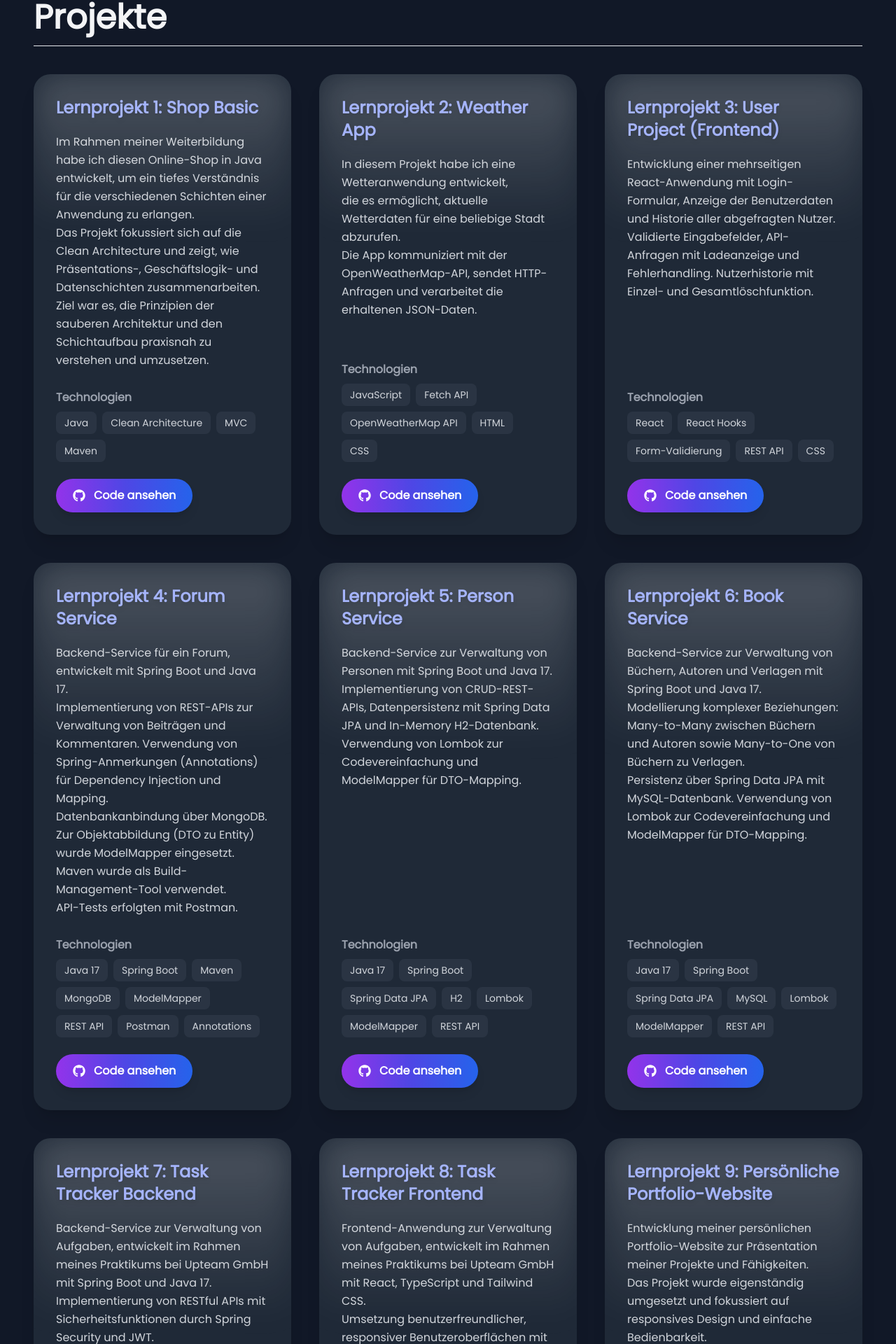
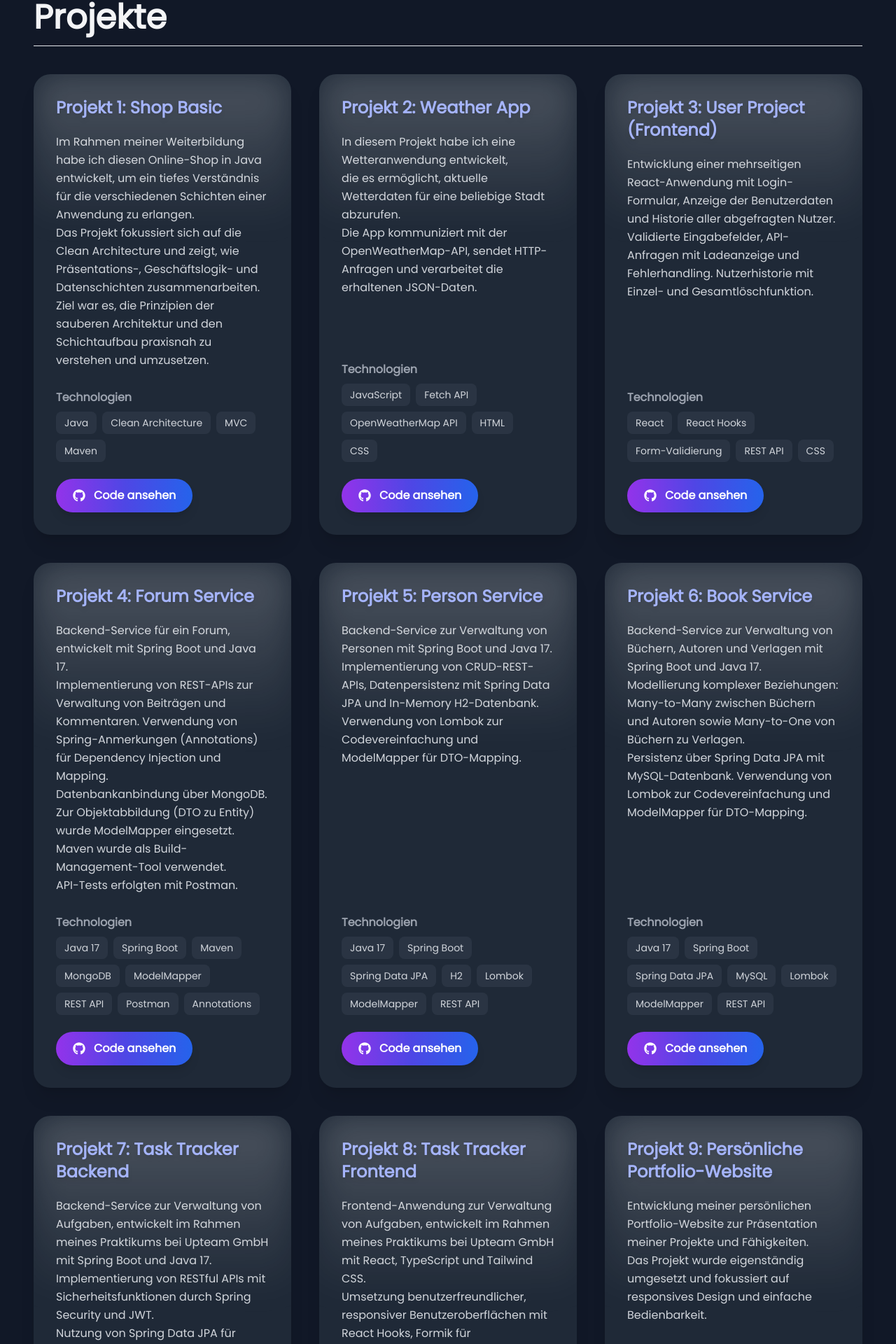
Before and after one commit to StanislavVidulin/my-portfolio-fe, a React (Vite) app: page / in a window 1280 px wide. Shown: the part 1787-3707 px from the top of the page at 70% size. Built offline with nearby package versions, Linux system fonts and the light colour scheme; the HTML template or start-up script is replaced by a standard one.

Commit message:
fix project titles

```diff
--- a/src/components/ProjectsContent/ProjectsContent.tsx
+++ b/src/components/ProjectsContent/ProjectsContent.tsx
@@ -2,7 +2,7 @@ import { FaGithub } from "react-icons/fa";
 
 const projects = [
   {
-    title: "Lernprojekt 1: Shop Basic",
+    title: "Projekt 1: Shop Basic",
     description: `Im Rahmen meiner Weiterbildung habe ich diesen Online-Shop in Java entwickelt, um ein tiefes Verständnis für die verschiedenen Schichten einer Anwendung zu erlangen.
 Das Projekt fokussiert sich auf die Clean Architecture und zeigt, wie Präsentations-, Geschäftslogik- und Datenschichten zusammenarbeiten.
 Ziel war es, die Prinzipien der sauberen Architektur und den Schichtaufbau praxisnah zu verstehen und umzusetzen.`,
@@ -10,7 +10,7 @@ Ziel war es, die Prinzipien der sauberen Architektur und den Schichtaufbau praxi
     github: "https://github.com/StanislavVidulin/shop_basic",
   },
   {
-    title: "Lernprojekt 2: Weather App",
+    title: "Projekt 2: Weather App",
     description: `In diesem Projekt habe ich eine Wetteranwendung entwickelt,
 die es ermöglicht, aktuelle Wetterdaten für eine beliebige Stadt abzurufen.
 Die App kommuniziert mit der OpenWeatherMap-API, sendet HTTP-Anfragen und verarbeitet die erhaltenen JSON-Daten.`,
@@ -24,7 +24,7 @@ Die App kommuniziert mit der OpenWeatherMap-API, sendet HTTP-Anfragen und verarb
     github: "https://github.com/StanislavVidulin/20_Weather_App_03_03_2025",
   },
   {
-    title: "Lernprojekt 3: User Project (Frontend)",
+    title: "Projekt 3: User Project (Frontend)",
     description: `Entwicklung einer mehrseitigen React-Anwendung mit Login-Formular, Anzeige der Benutzerdaten und Historie aller abgefragten Nutzer.
 Validierte Eingabefelder, API-Anfragen mit Ladeanzeige und Fehlerhandling. Nutzerhistorie mit Einzel- und Gesamtlöschfunktion.`,
     technologies: [
@@ -37,7 +37,7 @@ Validierte Eingabefelder, API-Anfragen mit Ladeanzeige und Fehlerhandling. Nutze
     github: "https://github.com/StanislavVidulin/project",
   },
   {
-    title: "Lernprojekt 4: Forum Service",
+    title: "Projekt 4: Forum Service",
     description: `Backend-Service für ein Forum, entwickelt mit Spring Boot und Java 17.
 Implementierung von REST-APIs zur Verwaltung von Beiträgen und Kommentaren. Verwendung von Spring-Anmerkungen (Annotations) für Dependency Injection und Mapping.
 Datenbankanbindung über MongoDB. Zur Objektabbildung (DTO zu Entity) wurde ModelMapper eingesetzt. Maven wurde als Build-Management-Tool verwendet.
@@ -55,7 +55,7 @@ API-Tests erfolgten mit Postman.`,
     github: "https://github.com/StanislavVidulin/forum-service",
   },
   {
-    title: "Lernprojekt 5: Person Service",
+    title: "Projekt 5: Person Service",
     description: `Backend-Service zur Verwaltung von Personen mit Spring Boot und Java 17.
 Implementierung von CRUD-REST-APIs, Datenpersistenz mit Spring Data JPA und In-Memory H2-Datenbank.
 Verwendung von Lombok zur Codevereinfachung und ModelMapper für DTO-Mapping.`,
@@ -71,7 +71,7 @@ Verwendung von Lombok zur Codevereinfachung und ModelMapper für DTO-Mapping.`,
     github: "https://github.com/StanislavVidulin/person-service",
   },
   {
-    title: "Lernprojekt 6: Book Service",
+    title: "Projekt 6: Book Service",
     description: `Backend-Service zur Verwaltung von Büchern, Autoren und Verlagen mit Spring Boot und Java 17.
 Modellierung komplexer Beziehungen: Many-to-Many zwischen Büchern und Autoren sowie Many-to-One von Büchern zu Verlagen.
 Persistenz über Spring Data JPA mit MySQL-Datenbank. Verwendung von Lombok zur Codevereinfachung und ModelMapper für DTO-Mapping.`,
@@ -87,7 +87,7 @@ Persistenz über Spring Data JPA mit MySQL-Datenbank. Verwendung von Lombok zur
     github: "https://github.com/StanislavVidulin/book-service",
   },
   {
-    title: "Lernprojekt 7: Task Tracker Backend",
+    title: "Projekt 7: Task Tracker Backend",
     description: `Backend-Service zur Verwaltung von Aufgaben, entwickelt im Rahmen meines Praktikums bei Upteam GmbH mit Spring Boot und Java 17.
 Implementierung von RESTful APIs mit Sicherheitsfunktionen durch Spring Security und JWT.
 Nutzung von Spring Data JPA für Persistenz mit MySQL-Datenbank. Integration von E-Mail-Versand über Spring Mail.
@@ -107,7 +107,7 @@ API-Dokumentation mit Swagger.`,
     github: "https://github.com/StanislavVidulin/task-tracker-be",
   },
   {
-    title: "Lernprojekt 8: Task Tracker Frontend",
+    title: "Projekt 8: Task Tracker Frontend",
     description: `Frontend-Anwendung zur Verwaltung von Aufgaben, entwickelt im Rahmen meines Praktikums bei Upteam GmbH mit React, TypeScript und Tailwind CSS.
 Umsetzung benutzerfreundlicher, responsiver Benutzeroberflächen mit React Hooks, Formik für Formularvalidierung sowie Redux Toolkit zur Zustandsverwaltung.
 Integration von API-Anfragen mittels Axios und Navigation mit React Router.`,
@@ -123,7 +123,7 @@ Integration von API-Anfragen mittels Axios und Navigation mit React Router.`,
     github: "https://github.com/StanislavVidulin/task-tracker-fe",
   },
   {
-    title: "Lernprojekt 9: Persönliche Portfolio-Website",
+    title: "Projekt 9: Persönliche Portfolio-Website",
     description: `Entwicklung meiner persönlichen Portfolio-Website zur Präsentation meiner Projekte und Fähigkeiten.
 Das Projekt wurde eigenständig umgesetzt und fokussiert auf responsives Design und einfache Bedienbarkeit.`,
     technologies: [
```
